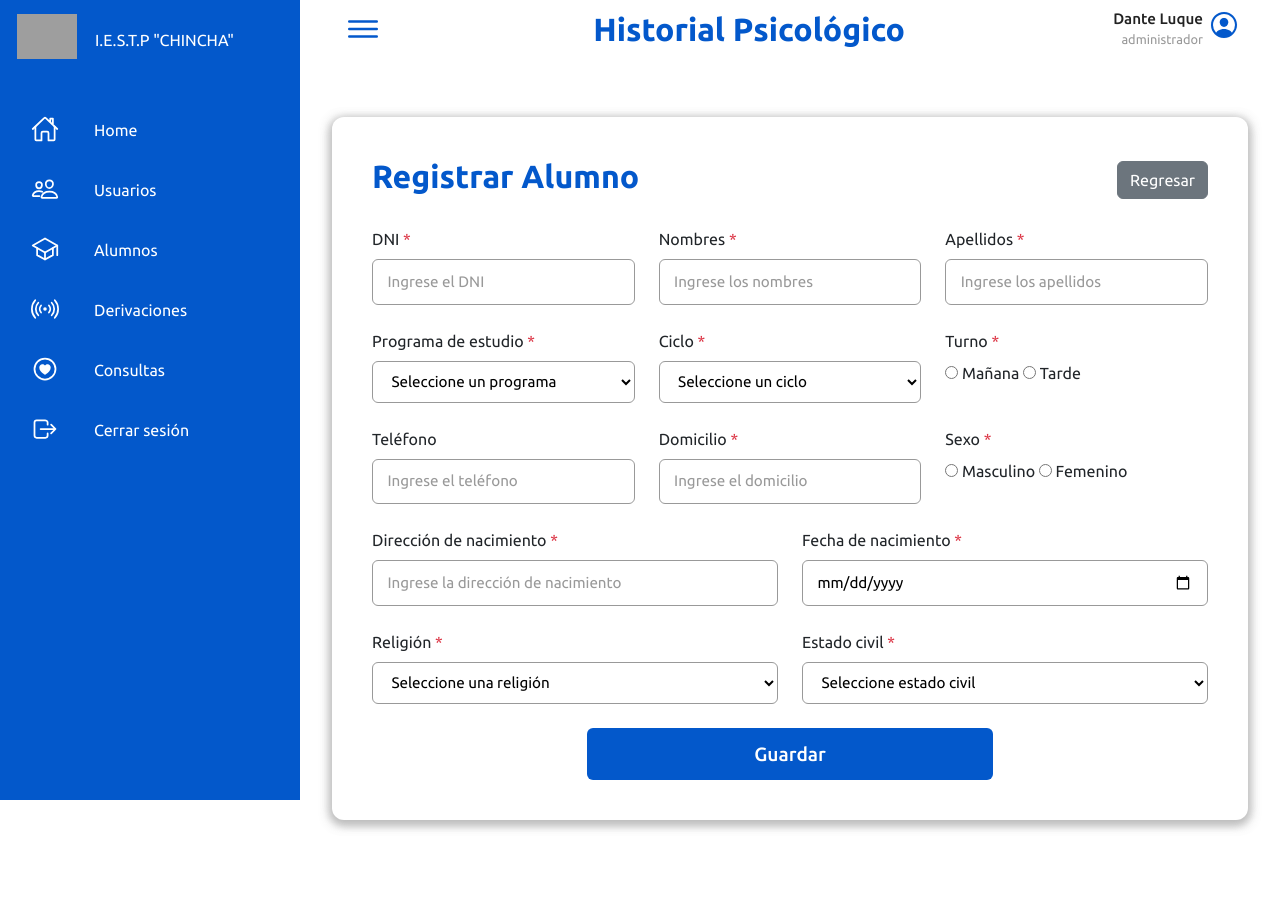
After one commit to iestpdev/iestp-psicologia, a CodeIgniter 4 app: the page made by app/Views/modules/alumnos/crear.php in a window 1280 px wide. The commit adds this page. Run offline with PHP 8.4 and a stand-in for CodeIgniter, Linux system fonts and the light colour scheme; the template is opened without the code that fills it, so the values that code supplies are empty; some libraries are stand-ins or nearby versions; grey boxes are pictures that could not be loaded.

Commit message:
feat: 🎸 (alumnos) index completado / form add parcial

```diff
--- a/app/Models/views/UsuarioFullInfo.php
+++ b/app/Models/views/UsuarioFullInfo.php
@@ -19,6 +19,7 @@ class UsuarioFullInfo extends BaseModel
         'updated_at',
         'deleted_at',
 
+        'persona_id',
         'nombres',
         'apellidos',
         'dni',
--- /dev/null
+++ b/app/Views/modules/alumnos/crear.php
@@ -0,0 +1,204 @@
+<?= $this->extend('layouts/master') ?>
+<?= $this->section('content') ?>
+
+<?= $this->include('messages/msg-success') ?>
+<?= $this->include('messages/msg-error') ?>
+
+<div class="form-container">
+  <div class="container">
+    <div class="row justify-content-center">
+      <div class="col-12">
+        <div class="form-card">
+          <!-- Título y botón de regresar -->
+          <?= view('shared/forms/formHeader', [
+            'title' => 'Registrar Alumno',
+            'backUrl' => base_url('alumnos')
+          ]) ?>
+
+          <form action="<?= base_url('api/alumnos/add') ?>" method="POST">
+            <?= csrf_field() ?>
+            <div class="row">
+              <!-- DNI, Nombres y Apellidos-->
+              <div class="col-md-4">
+                <div class="form-group">
+                  <label class="form-label">
+                    DNI <span class="required-mark">*</span>
+                  </label>
+                  <input type="text" name="dni" class="form-control-custom" placeholder="Ingrese el DNI" maxlength="8"
+                    pattern="[0-9]{8}" required>
+                </div>
+              </div>
+              <div class="col-md-4">
+                <div class="form-group">
+                  <label class="form-label">
+                    Nombres <span class="required-mark">*</span>
+                  </label>
+                  <input type="text" name="nombres" class="form-control-custom" placeholder="Ingrese los nombres"
+                    required>
+                </div>
+              </div>
+
+              <div class="col-md-4">
+                <div class="form-group">
+                  <label class="form-label">
+                    Apellidos <span class="required-mark">*</span>
+                  </label>
+                  <input type="text" name="apellidos" class="form-control-custom" placeholder="Ingrese los apellidos"
+                    required>
+                </div>
+              </div>
+            </div>
+
+            <!-- Programa de estudio, ciclo, turno -->
+            <div class="row">
+              <!-- Programa de estudio -->
+              <div class="col-md-4">
+                <div class="form-group">
+                  <label class="form-label">
+                    Programa de estudio <span class="required-mark">*</span>
+                  </label>
+                  <select name="programa_estudio" class="form-control-custom" required>
+                    <option value="">Seleccione un programa</option>
+                    <option value="ING_SISTEMAS">Ingeniería de Sistemas</option>
+                    <option value="ADMIN_EMPRESAS">Administración de Empresas</option>
+                    <option value="PSICOLOGIA">Psicología</option>
+                  </select>
+                </div>
+              </div>
+              <!-- Ciclo -->
+              <div class="col-md-4">
+                <div class="form-group">
+                  <label class="form-label">
+                    Ciclo <span class="required-mark">*</span>
+                  </label>
+                  <select name="ciclo" class="form-control-custom" required>
+                    <option value="">Seleccione un ciclo</option>
+                    <option value="1">1er Ciclo</option>
+                    <option value="2">2do Ciclo</option>
+                    <option value="3">3er Ciclo</option>
+                    <option value="4">4to Ciclo</option>
+                    <option value="5">5to Ciclo</option>
+                    <option value="6">6to Ciclo</option>
+                  </select>
+                </div>
+              </div>
+              <!-- Turno -->
+              <div class="col-md-4">
+                <div class="form-group">
+                  <label class="form-label">
+                    Turno <span class="required-mark">*</span>
+                  </label>
+                  <div>
+                    <label><input type="radio" name="turno" value="Mañana" required> Mañana</label>
+                    <label><input type="radio" name="turno" value="Tarde" required> Tarde</label>
+                  </div>
+                </div>
+              </div>
+
+            </div>
+
+            <!-- Teléfono , domicilio y sexo-->
+            <div class="row">
+
+              <div class="col-md-4">
+                <div class="form-group">
+                  <label class="form-label">
+                    Teléfono
+                  </label>
+                  <input type="tel" name="telefono" class="form-control-custom" placeholder="Ingrese el teléfono"
+                    maxlength="9" pattern="[0-9]{9}">
+                </div>
+              </div>
+
+              <div class="col-md-4">
+                <div class="form-group">
+                  <label class="form-label">
+                    Domicilio <span class="required-mark">*</span>
+                  </label>
+                  <input type="text" name="domicilio" class="form-control-custom"
+                    placeholder="Ingrese el domicilio" required>
+                </div>
+              </div>
+              <div class="col-md-4">
+                <div class="form-group">
+                  <label class="form-label">
+                    Sexo <span class="required-mark">*</span>
+                  </label>
+                  <div>
+                    <label><input type="radio" name="sexo" value="Masculino" required> Masculino</label>
+                    <label><input type="radio" name="sexo" value="Femenino" required> Femenino</label>
+                  </div>
+                </div>
+              </div>
+            </div>
+
+            <!-- dirección de nacimiento y fecha de nacimiento -->
+            <div class="row">
+              <div class="col-md-6">
+                <div class="form-group">
+                  <label class="form-label">
+                    Dirección de nacimiento <span class="required-mark">*</span>
+                  </label>
+                  <input type="text" name="direccion_nac" class="form-control-custom"
+                    placeholder="Ingrese la dirección de nacimiento" required>
+                </div>
+              </div>
+
+              <div class="col-md-6">
+                <div class="form-group">
+                  <label class="form-label">
+                    Fecha de nacimiento <span class="required-mark">*</span>
+                  </label>
+                  <input type="date" name="fecha_nac" class="form-control-custom" required>
+                </div>
+              </div>
+            </div>
+
+            <!-- Religion y Estado civil -->
+            <div class="row">
+              <!-- Religion -->
+              <div class="col-md-6">
+                <div class="form-group">
+                  <label class="form-label">
+                    Religión <span class="required-mark">*</span>
+                  </label>
+                  <select name="religion" class="form-control-custom" required>
+                    <option value="">Seleccione una religión</option>
+                    <option value="CATOLICA">Católica</option>
+                    <option value="EVANGELICA">Evangélica</option>
+                    <option value="NINGUNA">Ninguna</option>
+                  </select>
+                </div>
+              </div>
+
+              <!-- Estado civil -->
+              <div class="col-md-6">
+                <div class="form-group">
+                  <label class="form-label">
+                    Estado civil <span class="required-mark">*</span>
+                  </label>
+                  <select name="estado_civil" class="form-control-custom" required>
+                    <option value="">Seleccione estado civil</option>
+                    <option value="SOLTERO">Soltero(a)</option>
+                    <option value="CASADO">Casado(a)</option>
+                    <option value="DIVORCIADO">Divorciado(a)</option>
+                    <option value="VIUDO">Viudo(a)</option>
+                  </select>
+                </div>
+              </div>
+
+            </div>
+
+            <div class="row">
+              <div class="col-6 offset-3 text-center">
+                <?= view('shared/buttons/submitButton', ['text' => 'Guardar']) ?>
+              </div>
+            </div>
+          </form>
+        </div>
+      </div>
+    </div>
+  </div>
+</div>
+
+<?= $this->endSection() ?>
```
Also changed, not shown: app/Controllers/AlumnoController.php (+10 -0 lines), app/Database/views/view_alumnos_full_info.sql (added, +28 -0 lines), app/Models/views/AlumnoFullInfo.php (added, +38 -0 lines), app/Routes/AlumnoRoutes.php (+10 -1 lines), app/Views/modules/alumnos/index.php (+80 -1 lines), app/Views/modules/alumnos/editar.php (added).
